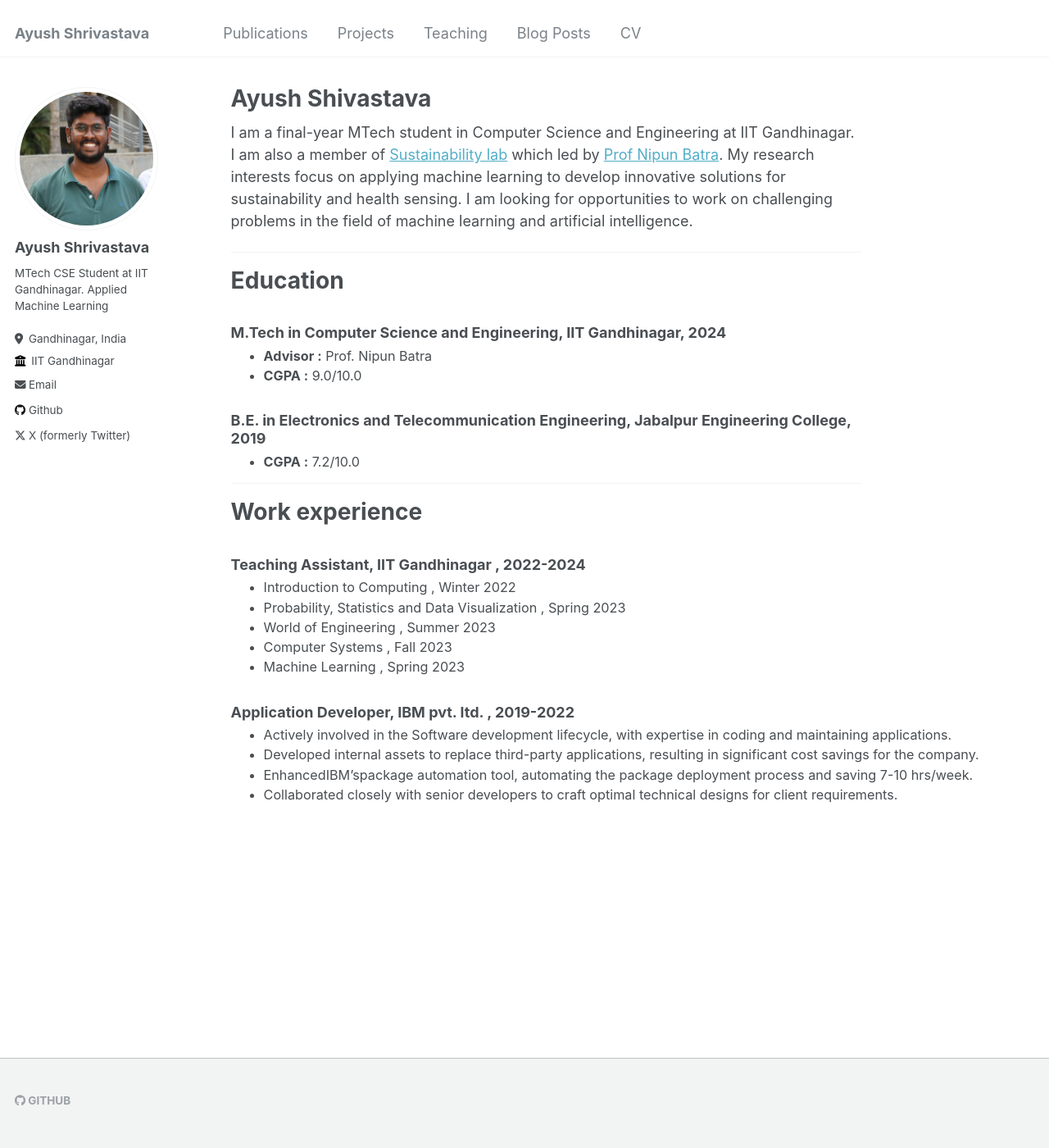
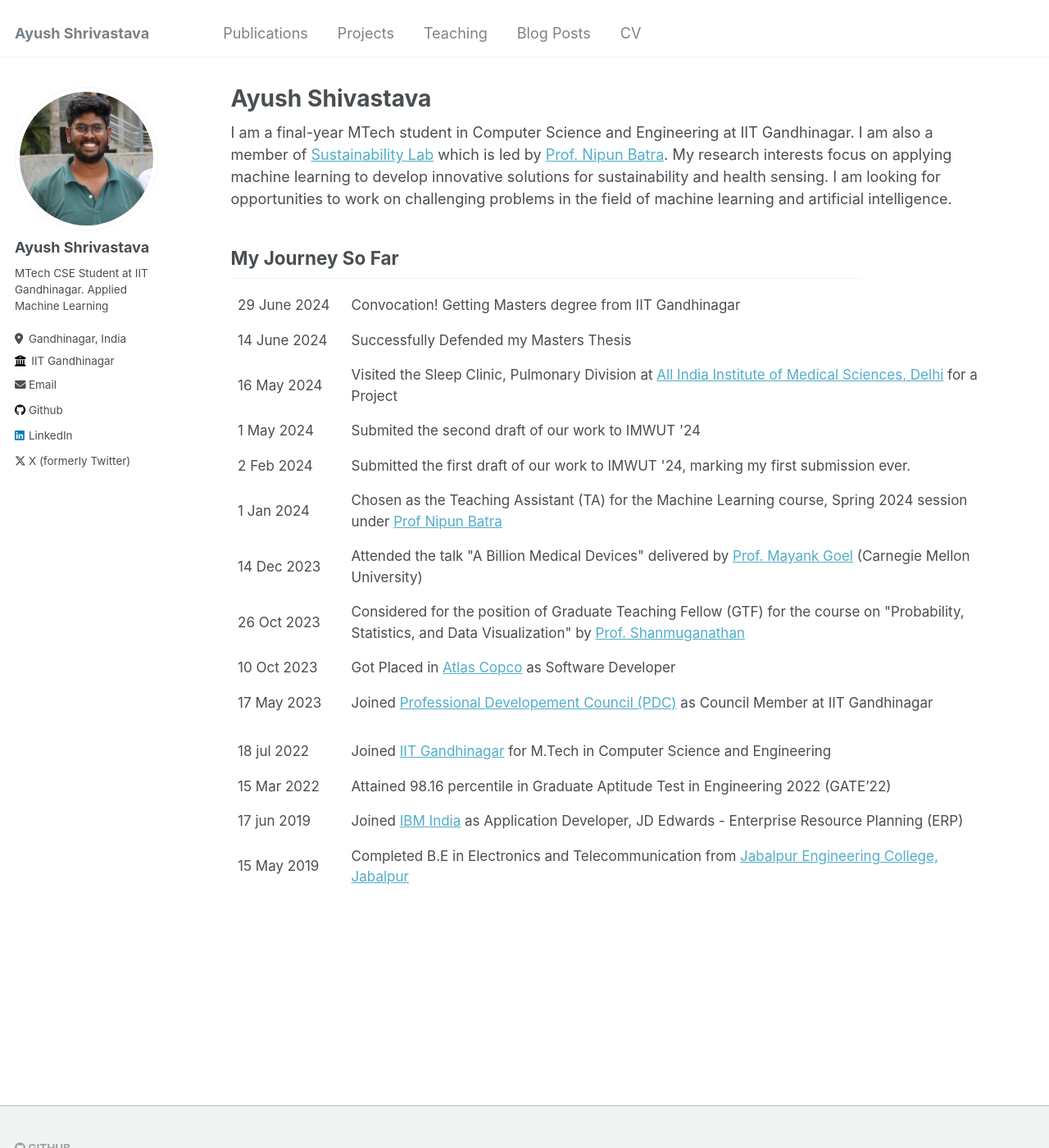
Before and after one commit to AyushShrivstava/AyushShrivstava.github.io, a Jekyll site: the page built from _pages/about.md, in a window 1280 px wide and 1400 px high. Shown: the whole window at 82% size. Built offline with Jekyll 4.4.1, drawn with Linux system fonts in a browser that asks for light colours.

Commit message:
Updated the First page of the website

```diff
--- a/_config.yml
+++ b/_config.yml
@@ -57,7 +57,7 @@ author:
   keybase          : # Username
   instagram        : # Username
   lastfm           : # Username
-  linkedin         : # Username
+  linkedin         : shrivastavaayush
   mastodon         : # URL
   medium           : # URL
   pinterest        : # Username
@@ -65,7 +65,7 @@ author:
   steam            : # Username
   telegram         : # URL
   tumblr           : # Username
-  twitter          : https://x.com/Shriman_Ayush # Username for X / Twitter
+  twitter          : Shriman_Ayush # Username for X / Twitter
   vine             : # Username
   weibo            : # Username
   wikipedia        : # Username
--- a/_pages/about.md
+++ b/_pages/about.md
@@ -7,17 +7,38 @@ redirect_from:
   - /about.html
 ---
 
-I am a final-year MTech student in Computer Science and Engineering at IIT Gandhinagar. I am also a member of [Sustainability lab](https://sustainability-lab.github.io/) which led by [Prof Nipun Batra](https://nipunbatra.github.io/). My research interests focus on applying machine learning to develop innovative solutions for sustainability and health sensing. I am looking for opportunities to work on challenging problems in the field of machine learning and artificial intelligence.
+<head>
+<style>
+    table {
+      width: 120%;
+      /* border-collapse: collapse; */
+      border:none;
+      /* margin-right:-20%;  */
+    }
+    th, td , tr{
+      border: none;
+      font-size: 17px;
+      color:none;
+      /* padding: 8px; */
+      text-align: left;
+      vertical-align: middle;
+      /* padding:1.5px; */
+    }
+</style>
+</head>
 
------
+
+
+<p style="margin-right:-20%;">
+I am a final-year MTech student in Computer Science and Engineering at IIT Gandhinagar. I am also a member of <a href="https://sustainability-lab.github.io/">Sustainability Lab</a> which is led by <a href ="https://nipunbatra.github.io/">Prof. Nipun Batra</a>. My research interests focus on applying machine learning to develop innovative solutions for sustainability and health sensing. I am looking for opportunities to work on challenging problems in the field of machine learning and artificial intelligence.
+</p>
+
+<!---
 
 # Education
 
-<!-- * PhD in Computer Science and Engineering, Indian Institute of Technology Gandhinagar, 2028 (Expected) -->
-
 <h3>M.Tech in Computer Science and Engineering, IIT Gandhinagar, 2024 </h3>
   <ul style="line-height:90%;margin:0;">
-      <!-- <li style="font-size:0.90em;">Thesis title: "Sensing Respiration and Sleep Apnea using thermal imaging in real world conditions"</li> -->
       <li style="font-size:0.90em;"><b>Advisor :</b> Prof. Nipun Batra </li>
       <li style="font-size:0.90em;"><b>CGPA :</b> 9.0/10.0 </li>
   </ul>
@@ -25,8 +46,6 @@ I am a final-year MTech student in Computer Science and Engineering at IIT Gandh
 <h3>B.E. in Electronics and Telecommunication Engineering, Jabalpur Engineering College, 2019</h3>
   <ul style="line-height:90%;margin:0">
       <li style="font-size:0.90em;"><b>CGPA :</b> 7.2/10.0 </li>
-      <!-- <li style="font-size:0.90em;"><b>Major Project :</b> Remote Controlled 6 Wheeled Self Stabilizing Rover </li>
-      <li style="font-size:0.90em;"><b>Minor Project :</b> Sign Language Convertor Glove </li> -->
   </ul>
 
 -----
@@ -51,3 +70,79 @@ Work experience
     <li style="font-size:0.90em;">EnhancedIBM’spackage automation tool, automating the package deployment process and saving 7-10 hrs/week.</li>
     <li style="font-size:0.90em;">Collaborated closely with senior developers to craft optimal technical designs for client requirements.</li>
   </ul>
+
+-->
+
+## My Journey So Far
+
+<table>
+<!-- <thead>
+    <tr>
+        <th style="width: 20%;"></th>
+        <th style="width: 80%;"></th>
+    </tr>
+</thead> -->
+<tbody>
+  <tr>
+    <td style="width: 15%;">29 June 2024</td>
+    <td style="width: 85%;">Convocation! Getting Masters degree from IIT Gandhinagar</td>
+  </tr>
+  <tr>
+    <td>14 June 2024</td>
+    <td>Successfully Defended my Masters Thesis</td>
+  </tr>
+  <tr>
+    <td>16 May 2024</td>
+    <td>Visited the Sleep Clinic, Pulmonary Division at <a href="https://en.wikipedia.org/wiki/All_India_Institute_of_Medical_Sciences,_New_Delhi">All India Institute of Medical Sciences, Delhi</a> for a Project</td>
+  </tr>
+  <tr>
+    <td>1 May 2024</td>
+    <td>Submited the second draft of our work to IMWUT '24</td>
+  </tr>
+  <tr>
+    <td>2 Feb 2024</td>
+    <td>Submitted the first draft of our work to IMWUT '24, marking my first submission ever.</td>
+  </tr>
+  <tr>
+    <td>1 Jan 2024</td>
+    <td>Chosen as the Teaching Assistant (TA) for the Machine Learning course, Spring 2024 session under <a href="https://nipunbatra.github.io">Prof Nipun Batra</a></td>
+  </tr>
+  <tr>
+    <td>14 Dec 2023</td>
+    <td>Attended the talk "A Billion Medical Devices" delivered by <a href="http://smashlab.io/members/">Prof. Mayank Goel</a> (Carnegie Mellon University)</td>
+  </tr>
+  <tr>
+    <td>26 Oct 2023</td>
+    <td>Considered for the position of Graduate Teaching Fellow (GTF) for the course on "Probability, Statistics, and Data Visualization" by <a href="http://people.iitgn.ac.in/~shanmuga/">Prof. Shanmuganathan</a></td>
+  </tr>
+  <tr>
+    <td>10 Oct 2023</td>
+    <td>Got Placed in <a href="https://www.atlascopco.com/en-in/about-atlas-copco">Atlas Copco</a> as Software Developer</td>
+  </tr>
+  <tr>
+    <td>17 May 2023</td>
+    <td>Joined <a href="https://aman1chaudhary.github.io/pdc-website/">Professional Developement Council (PDC)</a> as Council Member at IIT Gandhinagar</td>
+  </tr>
+  <tr>
+    <td></td>
+    <td></td>
+  </tr>
+  <tr>
+    <td>18 jul 2022</td>
+    <td>Joined <a href="https://www.iitgn.ac.in/admissions/mtech">IIT Gandhinagar</a> for M.Tech in Computer Science and Engineering</td>
+  </tr>
+  <tr>
+    <td>15 Mar 2022</td>
+    <td>Attained 98.16 percentile in Graduate Aptitude Test in Engineering 2022 (GATE’22)</td>
+  </tr>
+  <tr>
+    <td>17 jun 2019</td>
+    <td>Joined <a href ="https://www.ibm.com/consulting">IBM India</a> as Application Developer, JD Edwards - Enterprise Resource Planning (ERP)</td>
+  </tr>
+  <tr>
+    <td>15 May 2019</td>
+    <td>Completed B.E in Electronics and Telecommunication from <a href="https://en.wikipedia.org/wiki/Jabalpur_Engineering_College">Jabalpur Engineering College, Jabalpur</a></td>
+  </tr>
+
+</tbody>
+</table>
```
Also changed, not shown: README.md (+2 -0 lines), 1 other file.
